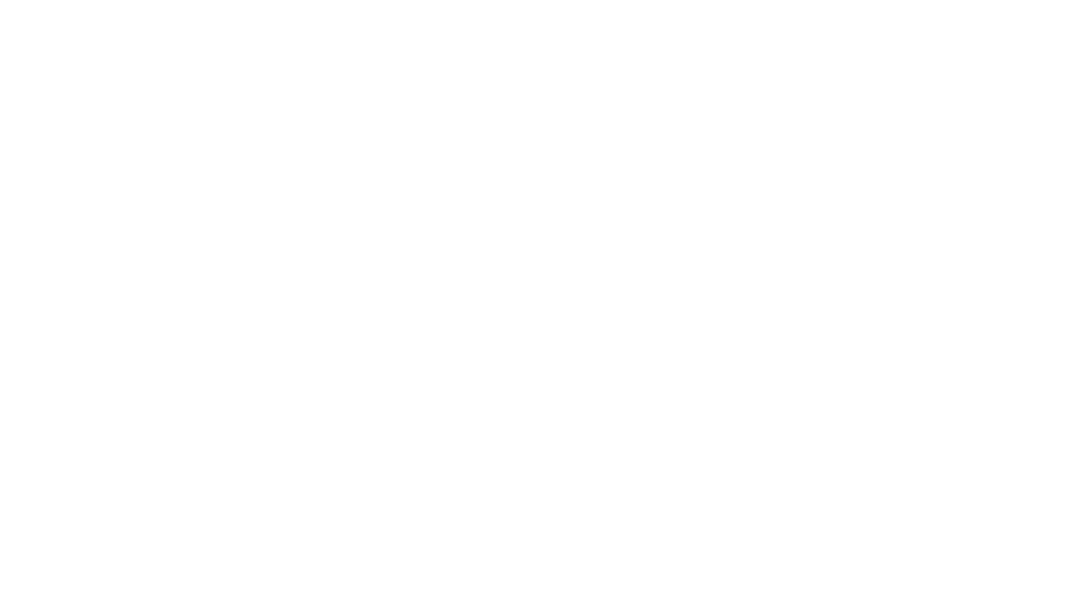
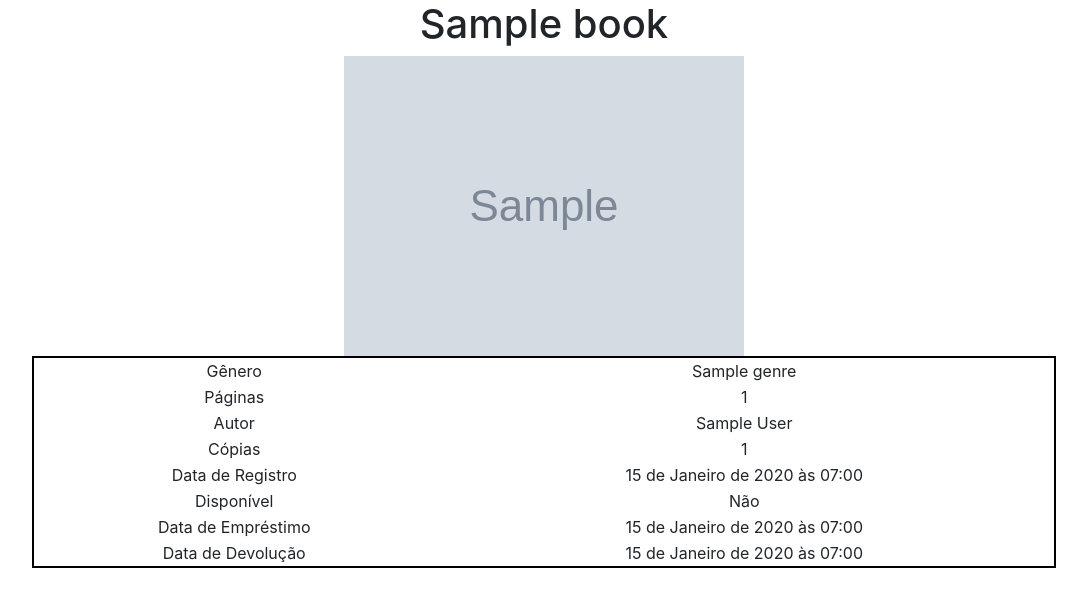
Before and after one commit to leonardothiesen/library_Django, a Django app: page /book-detail/1/ in a window 1280 px wide. Before the commit the part shown is empty. Shown: the top 607 px of the page, without its empty margins (96-1183 px from the left). Run offline with Django 4.2, Linux system fonts and the light colour scheme; tables that the repository leaves empty hold one stand-in row (values such as "Sample post"); grey boxes marked "Sample" are stand-in pictures; some libraries are stand-ins or nearby versions.

Commit message:
Criando tabela de livros

```diff
--- a/library_ads/models.py
+++ b/library_ads/models.py
@@ -16,10 +16,10 @@ class Books(models.Model):
     name = models.CharField(max_length=100)
     genre = models.ForeignKey(Genres, on_delete=models.CASCADE)
     pages = models.IntegerField()
-    cover = models.ImageField()
+    cover = models.ImageField(blank=True)
     author = models.CharField(max_length=255)
     copies = models.IntegerField()
-    cod = models.IntegerField(unique=True)
+    cod = models.AutoField(primary_key=True)
     date_register = models.DateTimeField(default=datetime.now)
     borrowed = models.BooleanField(default=False)
     loan_date = models.DateTimeField(blank=True, null=True)
--- a/library_ads/templates/pages/book_detail.html
+++ b/library_ads/templates/pages/book_detail.html
@@ -0,0 +1,61 @@
+{% load static %}
+<!DOCTYPE html>
+<html lang="pt-br">
+<head>
+    <meta charset="UTF-8">
+    <meta http-equiv="X-UA-Compatible" content="IE=edge">
+    <meta name="viewport" content="width=device-width, initial-scale=1.0">
+    <link rel="stylesheet" href="https://stackpath.bootstrapcdn.com/bootstrap/4.1.3/css/bootstrap.min.css" integrity="sha384-MCw98/SFnGE8fJT3GXwEOngsV7Zt27NXFoaoApmYm81iuXoPkFOJwJ8ERdknLPMO" crossorigin="anonymous">
+    <link rel="stylesheet" href="{% static 'css/global.css' %}">
+
+    <title>book_detail</title>
+</head>
+
+<body style="text-align: center;">
+
+    <h1>{{ book.name }}</h1>
+
+    <div>
+        <img src="{{ book.cover.url }}" alt="Capa do Livro">
+    </div>
+
+    <table style="margin: auto; border-collapse: collapse; width: 80%; border: 2px solid black;">
+        <tbody>
+            <tr>
+                <td>Gênero</td>
+                <td>{{ book.genre }}</td>
+            </tr>
+            <tr>
+                <td>Páginas</td>
+                <td>{{ book.pages }}</td>
+            </tr>
+            <tr>
+                <td>Autor</td>
+                <td>{{ book.author }}</td>
+            </tr>
+            <tr>
+                <td>Cópias</td>
+                <td>{{ book.copies }}</td>
+            </tr>
+            <tr>
+                <td>Data de Registro</td>
+                <td>{{ book.date_register }}</td>
+            </tr>
+            <tr>
+                <td>Disponível</td>
+                <td>{% if book.borrowed %}Não{% else %}Sim{% endif %}</td>
+            </tr>
+            <tr>
+                <td>Data de Empréstimo</td>
+                <td>{{ book.loan_date }}</td>
+            </tr>
+            <tr>
+                <td>Data de Devolução</td>
+                <td>{{ book.return_date }}</td>
+            </tr>
+        </tbody>
+    </table>
+
+</body>
+
+</html>
--- a/library_ads/urls.py
+++ b/library_ads/urls.py
@@ -1,8 +1,9 @@
 from django.urls import path
 from . import views
+from .views import book_detail
 
 urlpatterns = [
     path('', views.index, name='home'),
     path('add-book/', views.add_book, name='add-book'),
-    path('book-detail/<int:id>/', views.book_detail , name='book-detail')
+    path('book-detail/<int:book_id>/', book_detail, name='book_detail')
 ]
--- a/library_ads/views.py
+++ b/library_ads/views.py
@@ -1,4 +1,4 @@
-from django.shortcuts import render, HttpResponse, redirect
+from django.shortcuts import render, HttpResponse, redirect, get_object_or_404
 from.models import Books, Genres
 from random import randint
 
@@ -6,10 +6,9 @@ def index (request):
     books = Books.objects.all()
     return render(request, 'pages/index.html', {'books': books})
 
-def book_detail(request, id):
-    book = Books.objects.get(id=id)
-    return render(request, 'pages/book_detail.html', {'book':book})
-
+def book_detail(request, book_id):
+    book = get_object_or_404(Books, pk=book_id)
+    return render(request, 'pages/book_detail.html', {'book': book})
 
 
 def add_book(request):
```
Also changed, not shown: library_ads/templates/pages/index.html (+11 -8 lines), library_ads/migrations/0003_remove_books_id_alter_books_cod_alter_books_name_and_more.py (added), library_ads/migrations/0004_alter_books_cover.py (added), media/Dracula.png (added), media/Fotos_celesc_8.jpeg (deleted), media/Na_calada_da_noite.png (added), media/Primavera_dos_sonhos.png (added), media/admin.png (added), media/ação.png (deleted), media/capa romance.png (deleted), 1 other file.
